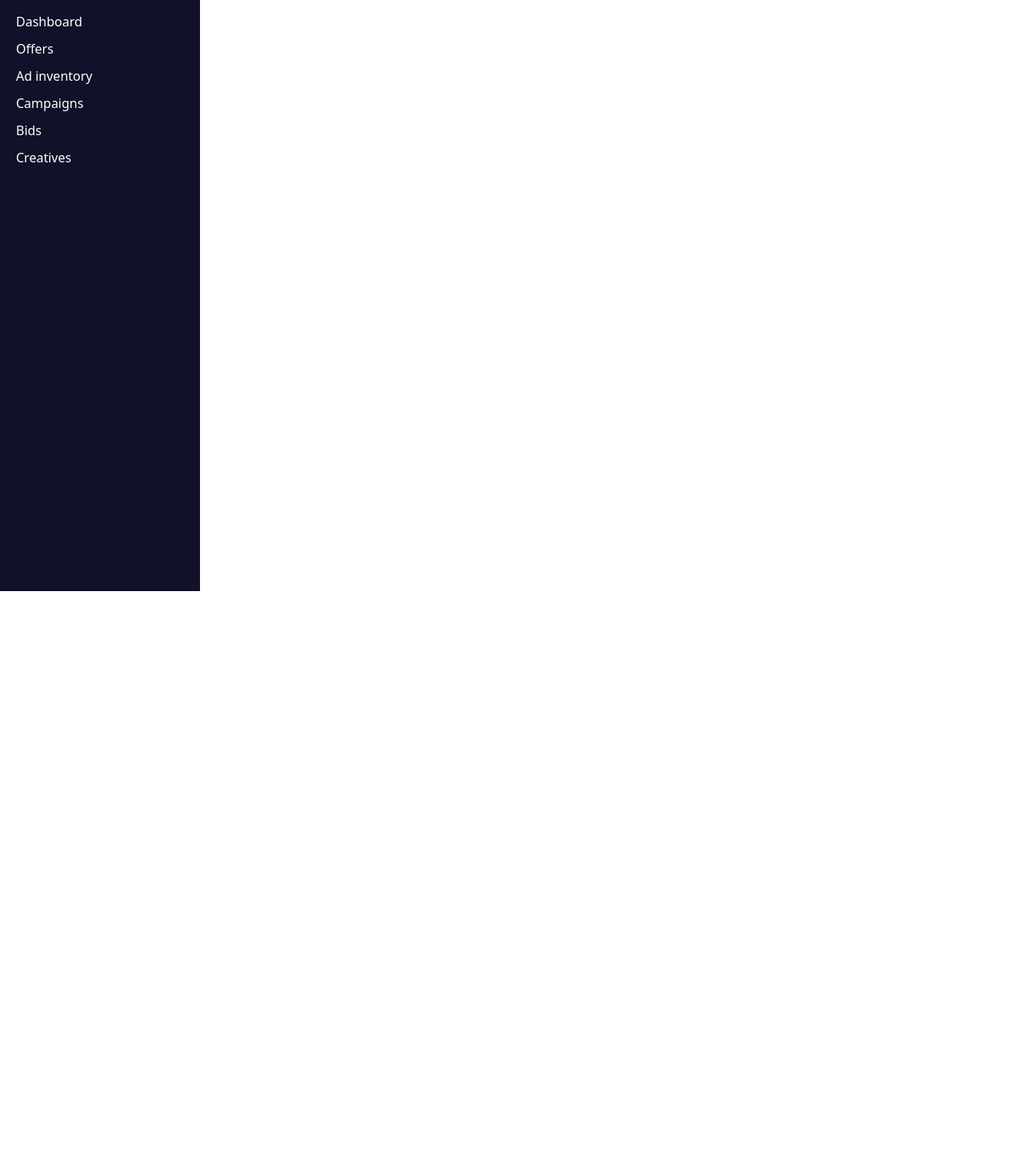
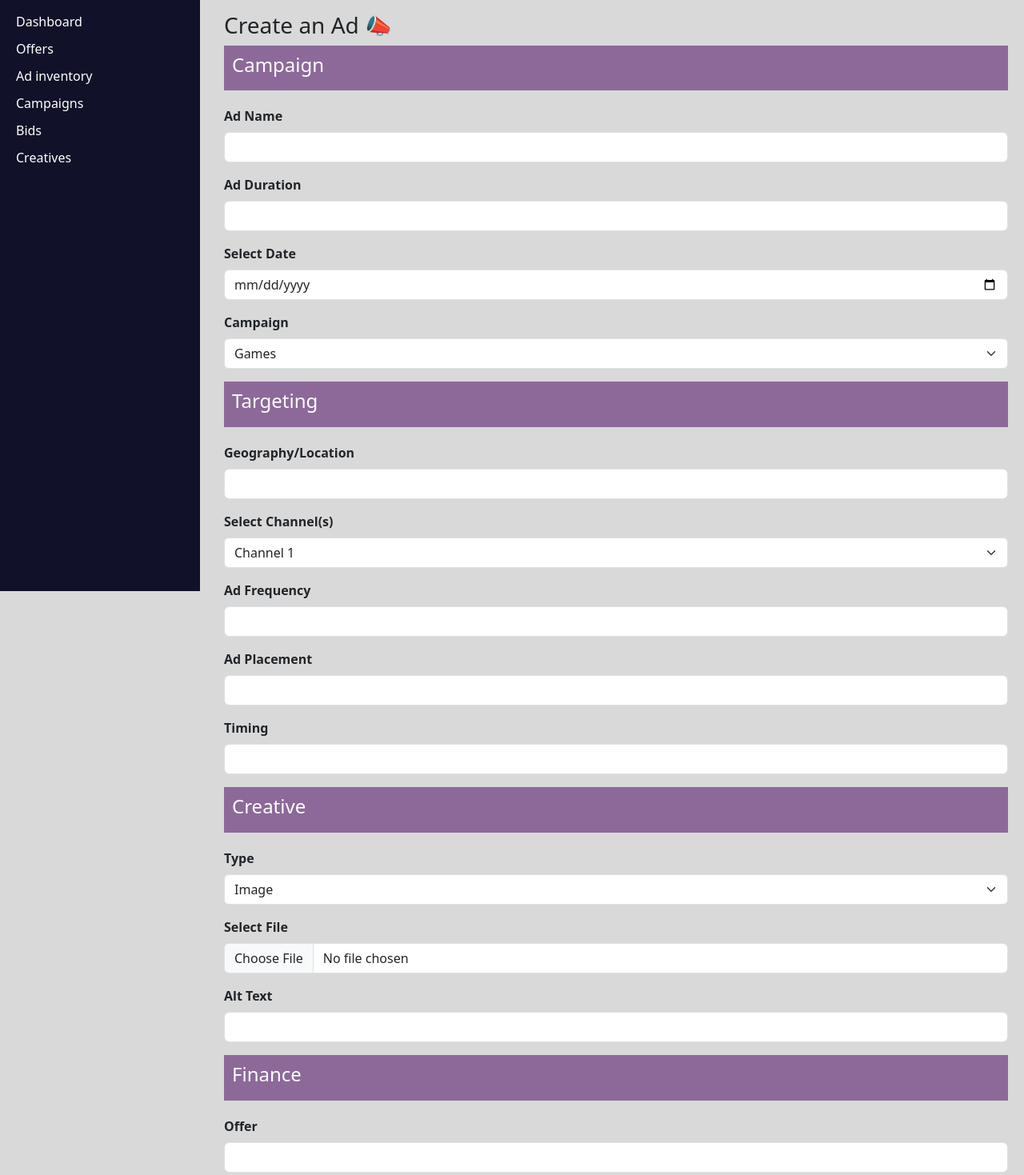
Before and after one commit to shwelep/AD-Server, a React (Create React App) app in the folder frontend/: page /creatives in a window 1280 px wide. Shown: the part 61-1530 px from the top of the page at 80% size. Before the commit the page ends 800 px from the top, so only its background shows below. Built offline with nearby package versions, Linux system fonts and the light colour scheme.

Commit message:
Completed Creatives page and changed app background

```diff
--- a/frontend/src/App.css
+++ b/frontend/src/App.css
@@ -36,3 +36,7 @@
     transform: rotate(360deg);
   }
 }
+
+.light-grey-background {
+  background-color: #D9D9D9;
+}
--- a/frontend/src/App.js
+++ b/frontend/src/App.js
@@ -14,7 +14,7 @@ import Creatives from './Screens/Advertiser/Creatives/Creatives';
 function App() {
   return (
     <BrowserRouter>
-      <div className='container2'>
+      <div className='container2 light-grey-background'>
         <SideBar />
         <div className='content'>
           <Routes>
--- a/frontend/src/Screens/Advertiser/Creatives/Creatives.jsx
+++ b/frontend/src/Screens/Advertiser/Creatives/Creatives.jsx
@@ -1,9 +1,191 @@
+import 'bootstrap/dist/css/bootstrap.min.css';
+import React, { useState } from 'react';
+
 const Creatives = () => {
-    return(
+    const [formData, setFormData] = useState({
+        // Form data
+        adName: '',
+        adDuration: '',
+        selectDate: '',
+        adType: 'display',
+        campaign: '',
+        geography: '',
+        selectChannel: '',
+        adFrequency: '',
+        adPlacement: '',
+        timing: '',
+        fileType: 'image',
+        fileUpload: '',
+        fileAltText: '',
+        offer: '',
+        offerPerImpression: ''
+
+    });
+
+    const [formSubmissions, setFormSubmissions] = useState([]);
+
+    const handleChange = (e) => {
+        const { id, value, type, checked } = e.target;
+        setFormData(prevState => ({
+            ...prevState,
+            [id]: type === 'checkbox' ? checked : value
+        }));
+    };
+
+    const handleFileUpload = (e) => {
+        const file = e.target.files[0];
+        if (file) {
+            // Storing the file name in the form data
+            setFormData(prevState => ({
+                ...prevState,
+                fileUpload: file.name
+            }));
+        }
+    };
+
+    const handleSubmit = (e) => {
+        e.preventDefault();
+        setFormSubmissions(prevSubmissions => [...prevSubmissions, formData]);
+        setFormData({
+            // Reset form data after submission
+            adName: '',
+            adDuration: '',
+            selectDate: '',
+            adType: 'display',
+            campaign: '',
+            geography: '',
+            selectChannel: '',
+            adFrequency: '',
+            adPlacement: '',
+            timing: '',
+            fileType: 'image',
+            fileUpload: '',
+            fileAltText: '',
+            offer: '',
+            offerPerImpression: '',
+
+        });
+    };
+
+
+    return (
         <div>
-            <h1>Yo</h1>
+            <h1>Creatives</h1>
+            <h3>Create an Ad 📣</h3>
+
+            <div className="form-title" style={{ backgroundColor: '#8D699A', color: 'white', padding: '10px', marginBottom: '20px' }}>
+                <h4>Campaign</h4>
+            </div>
+
+            <form>
+                {/* Campaign Section */}
+                <div className="mb-3">
+                    <label htmlFor="adName" className="form-label" style={{ fontWeight: 'bold' }}>Ad Name</label>
+                    <input type="text" className="form-control" id="adName" />
+                </div>
+                <div className="mb-3">
+                    <label htmlFor="adDuration" className="form-label" style={{ fontWeight: 'bold' }}>Ad Duration</label>
+                    <input type="text" className="form-control" id="adDuration" />
+                </div>
+                <div className="mb-3">
+                    <label htmlFor="selectDate" className="form-label" style={{ fontWeight: 'bold' }}>Select Date</label>
+                    <input type="date" className="form-control" id="selectDate" />
+                </div>
+                <div className="mb-3">
+                    <label htmlFor="adType" className="form-label" style={{ fontWeight: 'bold' }}>Campaign</label>
+                    <select className="form-select" id="adType">
+                        <option value="campaign1">Games</option>
+                        <option value="campaign2">Stationary</option>
+                        <option value="campaign3">Transport Services</option>
+                        <option value="campaign4">Fasion</option>
+                        <option value="campaign5">Furniture</option>
+                        <option value="campaign6">Sports/Gym</option>
+                        <option value="campaign7">Technology</option>
+                        <option value="campaign8">Travel</option>
+                        <option value="campaign9">Other</option>
+
+                    </select>
+                </div>
+
+
+
+                 {/* Targeting Section */}
+                 <div className="form-section" style={{ backgroundColor: '#8D699A', color: 'white', padding: '10px', marginBottom: '20px' }}>
+                    <h4>Targeting</h4>
+                </div>
+                <div className="mb-3">
+                    <label htmlFor="geography" className="form-label" style={{ fontWeight: 'bold' }}>Geography/Location</label>
+                    <input type="text" className="form-control" id="geography" />
+                </div>
+                <div className="mb-3">
+                    <label htmlFor="selectChannel" className="form-label" style={{ fontWeight: 'bold' }}>Select Channel(s)</label>
+                    <select className="form-select" id="selectChannel">
+                        <option value="channel1">Channel 1</option>
+                        <option value="channel1">Channel 2</option>
+                        <option value="channel1">Channel 3</option>
+                        <option value="channel1">Channel 4</option>
+                        <option value="channel1">Channel 5</option>
+                        <option value="channel1">Channel 6</option>
+                    </select>
+                </div>
+                <div className="mb-3">
+                    <label htmlFor="adFrequency" className="form-label" style={{ fontWeight: 'bold' }}>Ad Frequency</label>
+                    <input type="text" className="form-control" id="adFrequency" />
+                </div>
+                <div className="mb-3">
+                    <label htmlFor="adPlacement" className="form-label" style={{ fontWeight: 'bold' }}>Ad Placement</label>
+                    <input type="text" className="form-control" id="adPlacement" />
+                </div>
+                <div className="mb-3">
+                    <label htmlFor="timing" className="form-label" style={{ fontWeight: 'bold' }}>Timing</label>
+                    <input type="text" className="form-control" id="timing" />
+                </div>
+
+                {/* Creative Section */}
+                <div className="form-section" style={{ backgroundColor: '#8D699A', color: 'white', padding: '10px', marginBottom: '20px' }}>
+                    <h4>Creative</h4>
+                </div>
+                <div className="mb-3">
+                    <label htmlFor="creativeType" className="form-label" style={{ fontWeight: 'bold' }}>Type</label>
+                    <select className="form-select" id="creativeType" onChange={handleChange} value={formData.fileType}>
+                        <option value="image">Image</option>
+                        <option value="banner">Banner</option>
+                        <option value="video">Short Video</option>
+                        <option value="other">Other</option>
+                    </select>
+                </div>
+                <div className="mb-3">
+                    <label htmlFor="fileUpload" className="form-label" style={{ fontWeight: 'bold' }}>Select File</label>
+                    <input type="file" className="form-control" id="fileUpload" onChange={handleFileUpload} accept="image/*" />
+                </div>
+                <div className="mb-3">
+                    <label htmlFor="fileAltText" className="form-label" style={{ fontWeight: 'bold' }}>Alt Text</label>
+                    <input type="text" className="form-control" id="fileAltText" value={formData.fileAltText} onChange={handleChange} />
+                </div>
+
+                {/* Finance Section */}
+                <div className="form-section" style={{ backgroundColor: '#8D699A', color: 'white', padding: '10px', marginBottom: '20px' }}>
+                    <h4>Finance</h4>
+                </div>
+                <div className="mb-3">
+                    <label htmlFor="offer" className="form-label" style={{ fontWeight: 'bold' }}>Offer</label>
+                    <input type="text" className="form-control" id="offer" value={formData.offer} onChange={handleChange} />
+                </div>
+                <div className="mb-3">
+                    <label htmlFor="offerPerImpression" className="form-label" style={{ fontWeight: 'bold' }}>Offer per Impression</label>
+                    <input type="text" className="form-control" id="offerPerImpression" value={formData.offerPerImpression} onChange={handleChange} />
+                </div>
+
+
+
+
+
+                <button style={{ backgroundColor: '#111129' }} type="submit" className="btn btn-primary">Create Campaign</button>
+            </form>
+
+
         </div>
-    )
+    );
 }
 
-export default Creatives
+export default Creatives;
```
